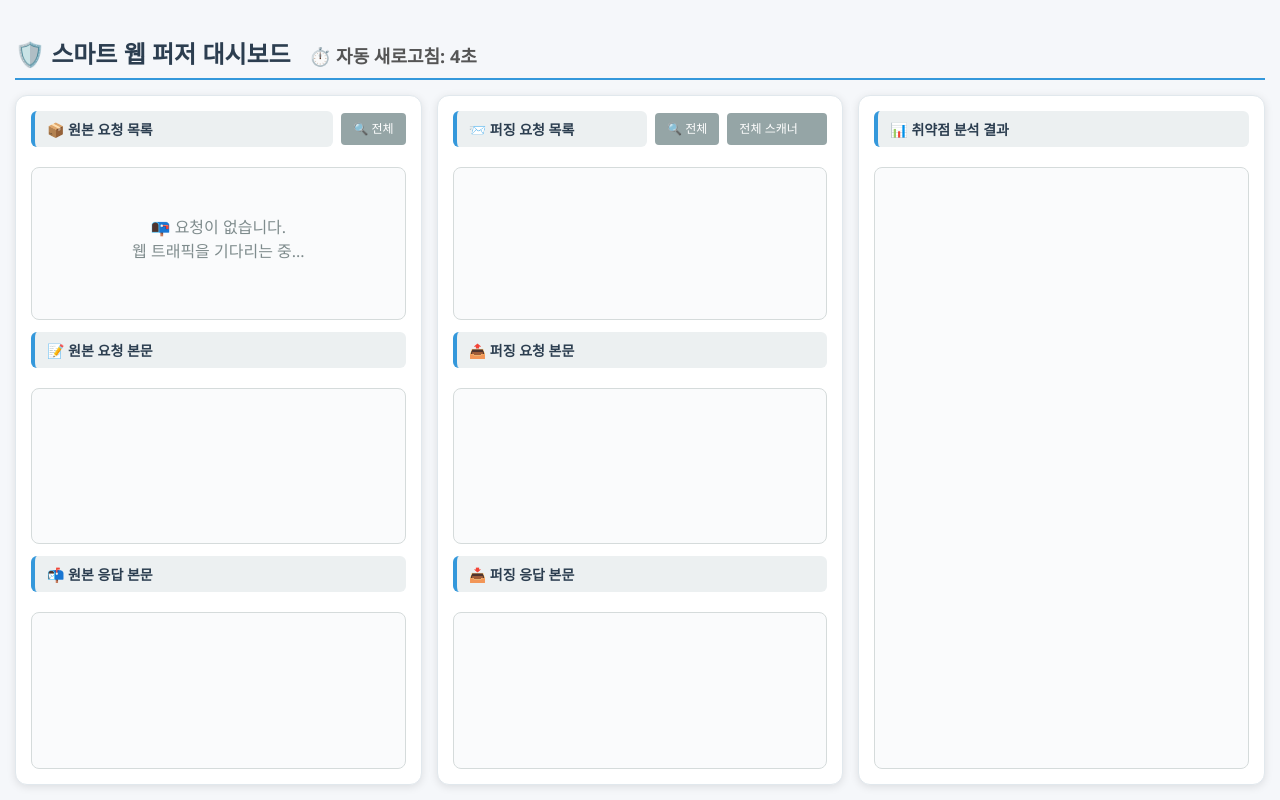
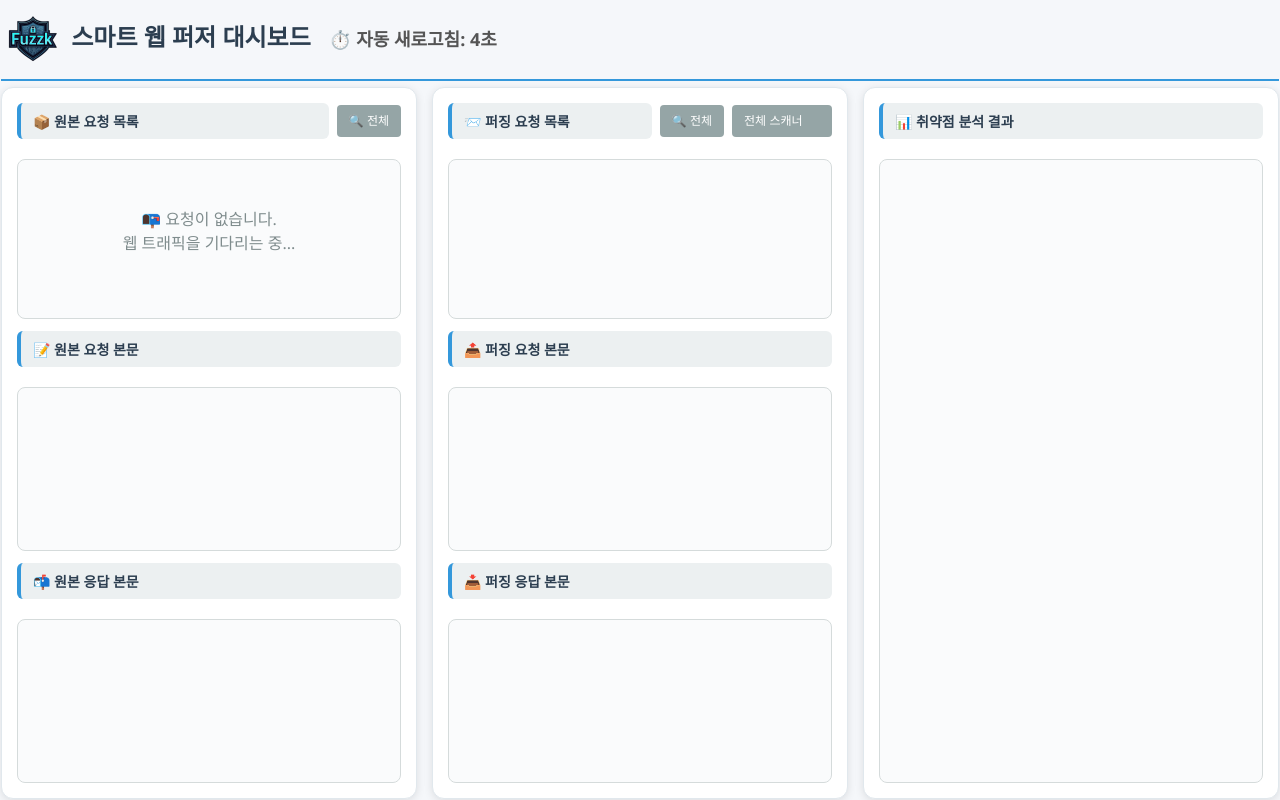
Before and after one commit to WHS3-Fuzzk/SmartWebFuzzer, a Flask app: page / in a window 1280 px wide. Run offline with Flask 3, Linux system fonts and the light colour scheme; data that the repository does not hold is empty; some libraries are stand-ins or nearby versions.

Commit message:
feat(dashboard): Fuzzk logo 추가
Added a new logo image and updated the dashboard header to display the logo. Adjusted CSS for body padding and h2 margins to improve layout and appearance.

Co-Authored-By: hyeongseok <163663876+hyeongseok88@users.noreply.github.com>

```diff
--- a/src/dashboard/static/style.css
+++ b/src/dashboard/static/style.css
@@ -7,7 +7,7 @@ html, body {
 
 body {
     font-family: 'Segoe UI', Tahoma, Geneva, Verdana, sans-serif;
-    padding: 15px;
+    padding: 1px;
     background-color: #f5f7fa;
     color: #333;
     box-sizing: border-box;
@@ -16,7 +16,8 @@ body {
 }
 
 h2 {
-    margin-bottom: 15px;
+    margin-top: 6px;
+    margin-bottom: 6px;
     color: #2c3e50;
     border-bottom: 2px solid #3498db;
     padding-bottom: 8px;
--- a/src/dashboard/templates/dashboard.html
+++ b/src/dashboard/templates/dashboard.html
@@ -8,7 +8,8 @@
 </head>
 <body>
     <h2>
-        🛡️ 스마트 웹 퍼저 대시보드
+        <img src="{{ url_for('static', filename='logo.png') }}" style="width: 64px; height: 64px; vertical-align: middle;">
+         스마트 웹 퍼저 대시보드
         <span id="refresh-timer" style="font-size: 0.75em; margin-left: 12px; color: #555;"></span>
     </h2>
     <div class="container">
```
Also changed, not shown: src/dashboard/static/logo.png (added).
